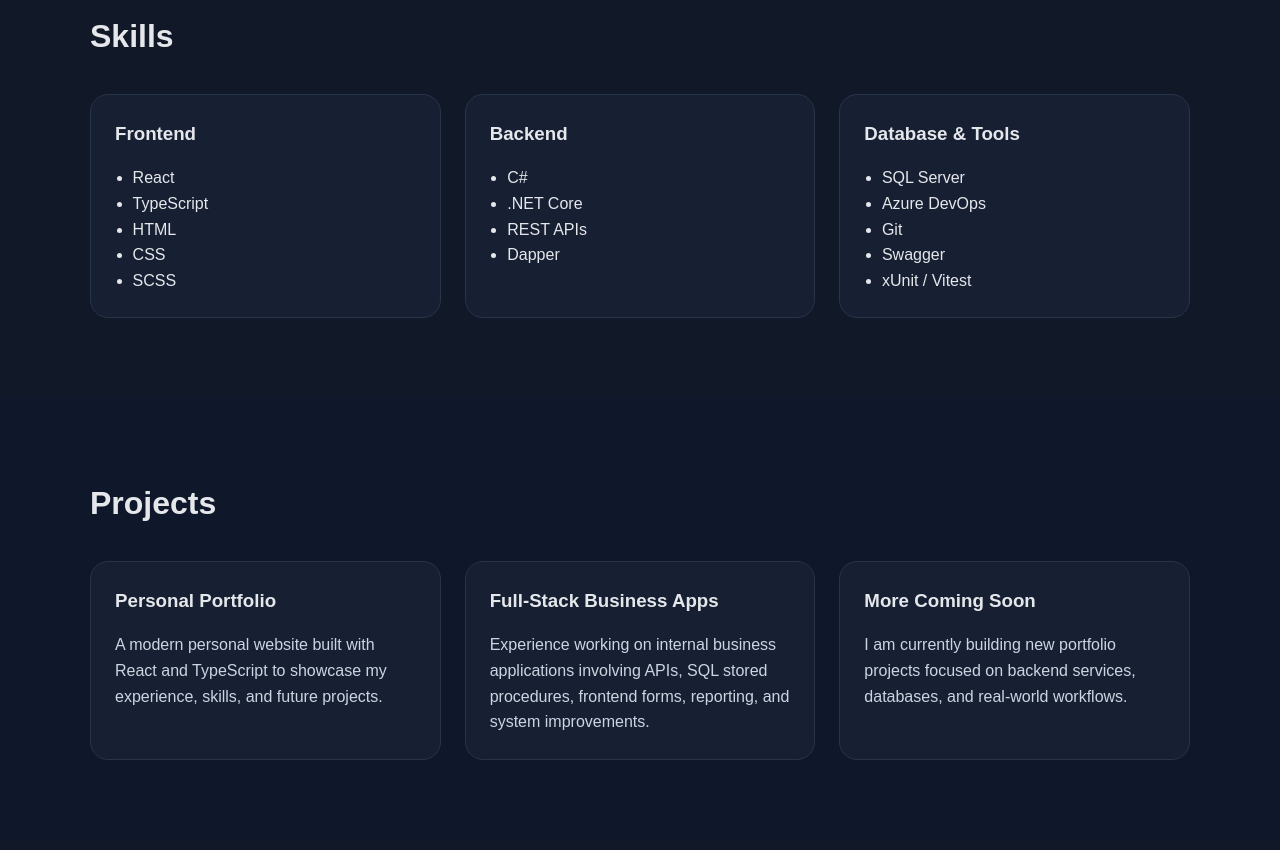
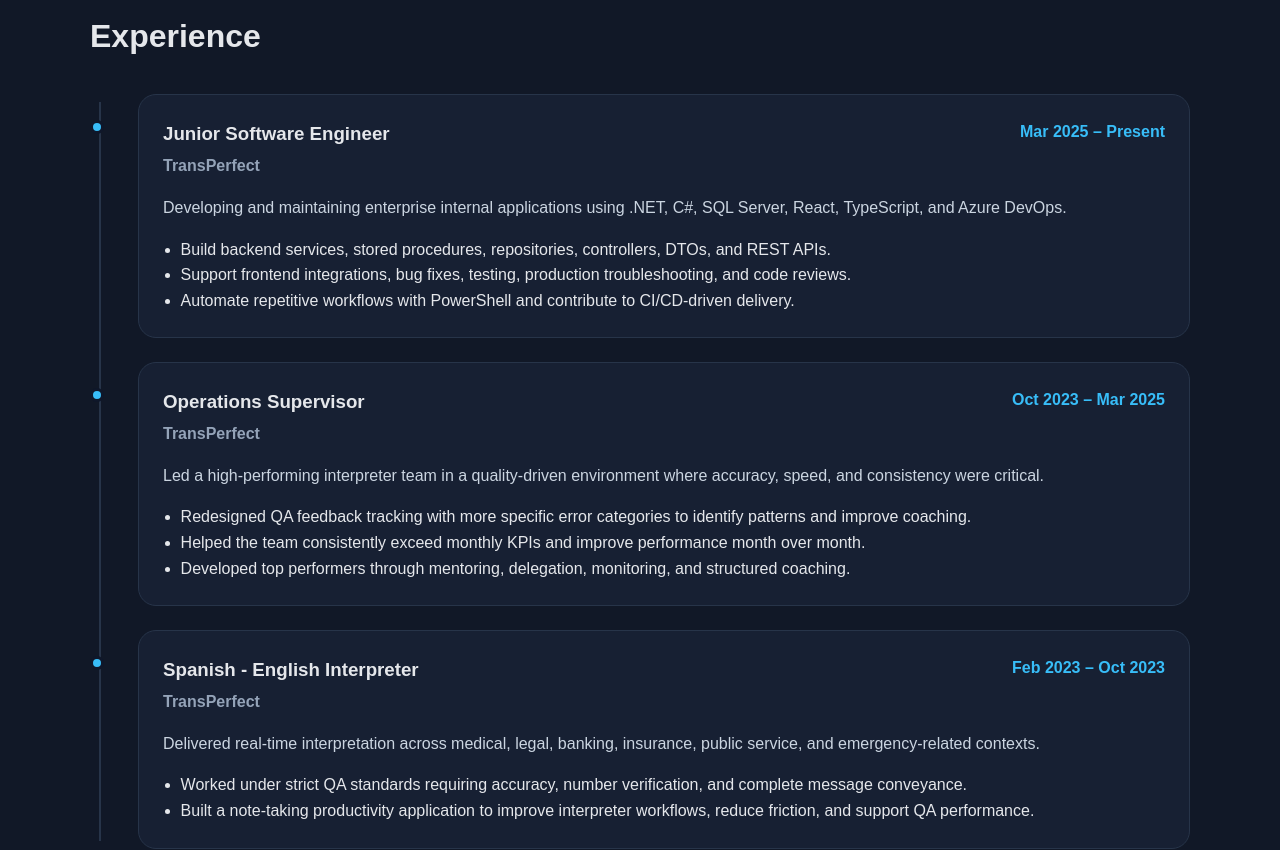
Before and after one commit to karagon-dev/kenny-portfolio, a React (Vite) app: page / in a window 1280 px wide. Shown: the part 940-1790 px from the top of the page. Built offline with nearby package versions, Linux system fonts and the light colour scheme.

Commit message:
Add Experience section

```diff
--- a/src/App.tsx
+++ b/src/App.tsx
@@ -5,6 +5,7 @@
 import Projects from "./sections/Projects";
 import Contact from "./sections/Contact";
 import Footer from "./components/Footer";
+import Experience from "./sections/Experience";
 
 function App() {
   return (
@@ -13,6 +14,7 @@
       <main>
         <Hero />
         <About />
+        <Experience />
         <Skills />
         <Projects />
         <Contact />
--- a/src/components/Navbar.tsx
+++ b/src/components/Navbar.tsx
@@ -8,6 +8,7 @@
 
         <nav className="nav-links">
           <a href="#about">About</a>
+          <a href="#experience">Experience</a>
           <a href="#skills">Skills</a>
           <a href="#projects">Projects</a>
           <a href="#contact">Contact</a>
--- /dev/null
+++ b/src/sections/Experience.tsx
@@ -0,0 +1,78 @@
+function Experience() {
+  const experiences = [
+    {
+      role: "Junior Software Engineer",
+      company: "TransPerfect",
+      period: "Mar 2025 – Present",
+      description:
+        "Developing and maintaining enterprise internal applications using .NET, C#, SQL Server, React, TypeScript, and Azure DevOps.",
+      highlights: [
+        "Build backend services, stored procedures, repositories, controllers, DTOs, and REST APIs.",
+        "Support frontend integrations, bug fixes, testing, production troubleshooting, and code reviews.",
+        "Automate repetitive workflows with PowerShell and contribute to CI/CD-driven delivery.",
+      ],
+    },
+    {
+      role: "Operations Supervisor",
+      company: "TransPerfect",
+      period: "Oct 2023 – Mar 2025",
+      description:
+        "Led a high-performing interpreter team in a quality-driven environment where accuracy, speed, and consistency were critical.",
+      highlights: [
+        "Redesigned QA feedback tracking with more specific error categories to identify patterns and improve coaching.",
+        "Helped the team consistently exceed monthly KPIs and improve performance month over month.",
+        "Developed top performers through mentoring, delegation, monitoring, and structured coaching.",
+      ],
+    },
+    {
+      role: "Spanish - English Interpreter",
+      company: "TransPerfect",
+      period: "Feb 2023 – Oct 2023",
+      description:
+        "Delivered real-time interpretation across medical, legal, banking, insurance, public service, and emergency-related contexts.",
+      highlights: [
+        "Worked under strict QA standards requiring accuracy, number verification, and complete message conveyance.",
+        "Built a note-taking productivity application to improve interpreter workflows, reduce friction, and support QA performance.",
+      ],
+    },
+  ];
+
+  return (
+    <section id="experience" className="section section-alt">
+      <div className="container">
+        <h2>Experience</h2>
+
+        <div className="timeline">
+          {experiences.map((experience) => (
+            <article className="timeline-item" key={experience.role}>
+              <div className="timeline-marker" />
+
+              <div className="timeline-content card">
+                <div className="experience-header">
+                  <div>
+                    <h3>{experience.role}</h3>
+                    <p className="experience-company">{experience.company}</p>
+                  </div>
+
+                  <span className="experience-period">{experience.period}</span>
+                </div>
+
+                <p className="experience-description">
+                  {experience.description}
+                </p>
+
+                <ul>
+                  {experience.highlights.map((highlight) => (
+                    <li key={highlight}>{highlight}</li>
+                  ))}
+                </ul>
+              </div>
+            </article>
+          ))}
+        </div>
+      </div>
+    </section>
+  );
+}
+
+export default Experience;
--- a/src/styles/global.css
+++ b/src/styles/global.css
@@ -194,3 +194,78 @@
     padding-top: 5rem;
   }
 }
+
+.timeline {
+  position: relative;
+  display: grid;
+  gap: 1.5rem;
+  margin-top: 2rem;
+}
+
+.timeline::before {
+  content: "";
+  position: absolute;
+  left: 0.55rem;
+  top: 0.5rem;
+  bottom: 0.5rem;
+  width: 2px;
+  background: #273449;
+}
+
+.timeline-item {
+  position: relative;
+  display: grid;
+  grid-template-columns: 2rem 1fr;
+  gap: 1rem;
+}
+
+.timeline-marker {
+  width: 0.9rem;
+  height: 0.9rem;
+  margin-top: 1.6rem;
+  border-radius: 999px;
+  background: #38bdf8;
+  border: 3px solid #0f172a;
+  z-index: 1;
+}
+
+.timeline-content {
+  width: 100%;
+}
+
+.experience-header {
+  display: flex;
+  justify-content: space-between;
+  gap: 1rem;
+  margin-bottom: 1rem;
+}
+
+.experience-header h3 {
+  margin: 0;
+}
+
+.experience-company {
+  margin: 0.25rem 0 0;
+  color: #94a3b8;
+  font-weight: 700;
+}
+
+.experience-period {
+  color: #38bdf8;
+  font-weight: 700;
+  white-space: nowrap;
+}
+
+.experience-description {
+  color: #cbd5e1;
+}
+
+@media (max-width: 700px) {
+  .experience-header {
+    flex-direction: column;
+  }
+
+  .experience-period {
+    white-space: normal;
+  }
+}
```
